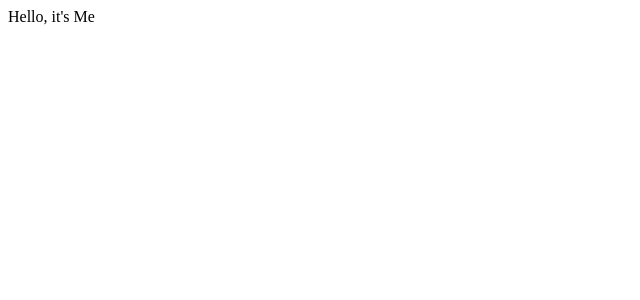
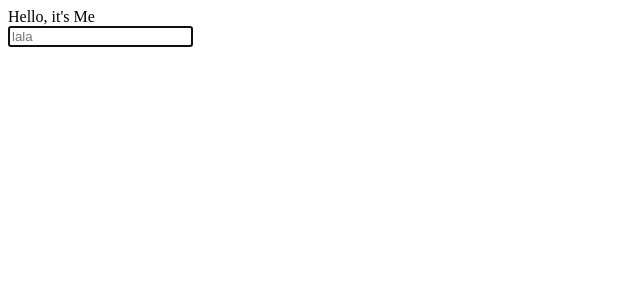
Before and after one commit to KIMJUNSICK/reactHooks-practice, a React (Create React App) app: page / in a window 1280 px wide. Shown: the top 300 px of the page, without its empty margins (0-640 px from the left). Built offline with nearby package versions, Linux system fonts and the light colour scheme.

Commit message:
useRef( )

```diff
--- a/src/App.js
+++ b/src/App.js
@@ -1,15 +1,12 @@
-import React, { useState, useEffect } from "react";
-import useTitle from "./useTitle";
+import React, { useRef, useState, useEffect } from "react";
 
 const App = () => {
-  const titleUpater = useTitle("Loding...");
-  setTimeout(() => {
-    titleUpater("JS's world");
-  }, 5000);
-
+  const potato = useRef();
+  setTimeout(() => potato.current.focus(), 5000);
   return (
     <div className="App">
       <div>Hello, it's Me</div>
+      <input ref={potato} placeholder="lala" />
     </div>
   );
 };
```
Also changed, not shown: src/useClick.js (added), 1 other file (tests, documents, lock files or other folders).
